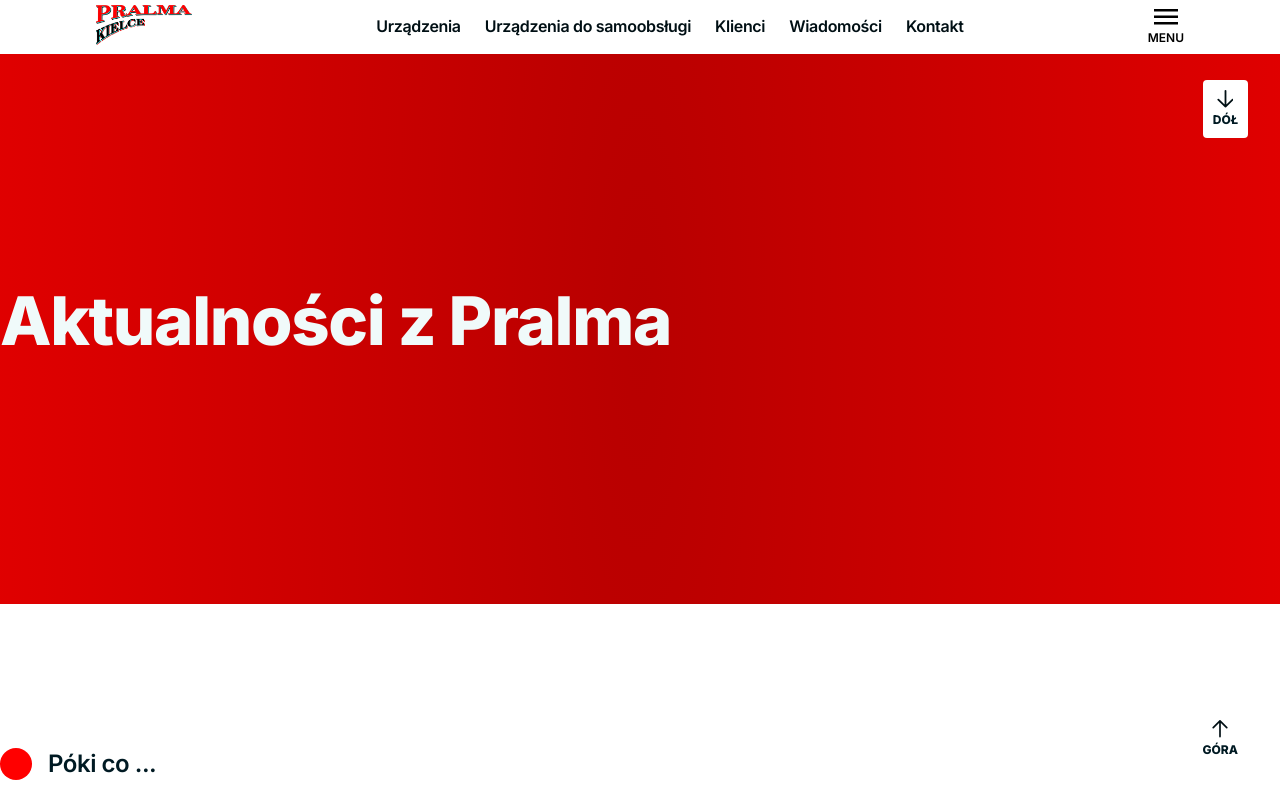
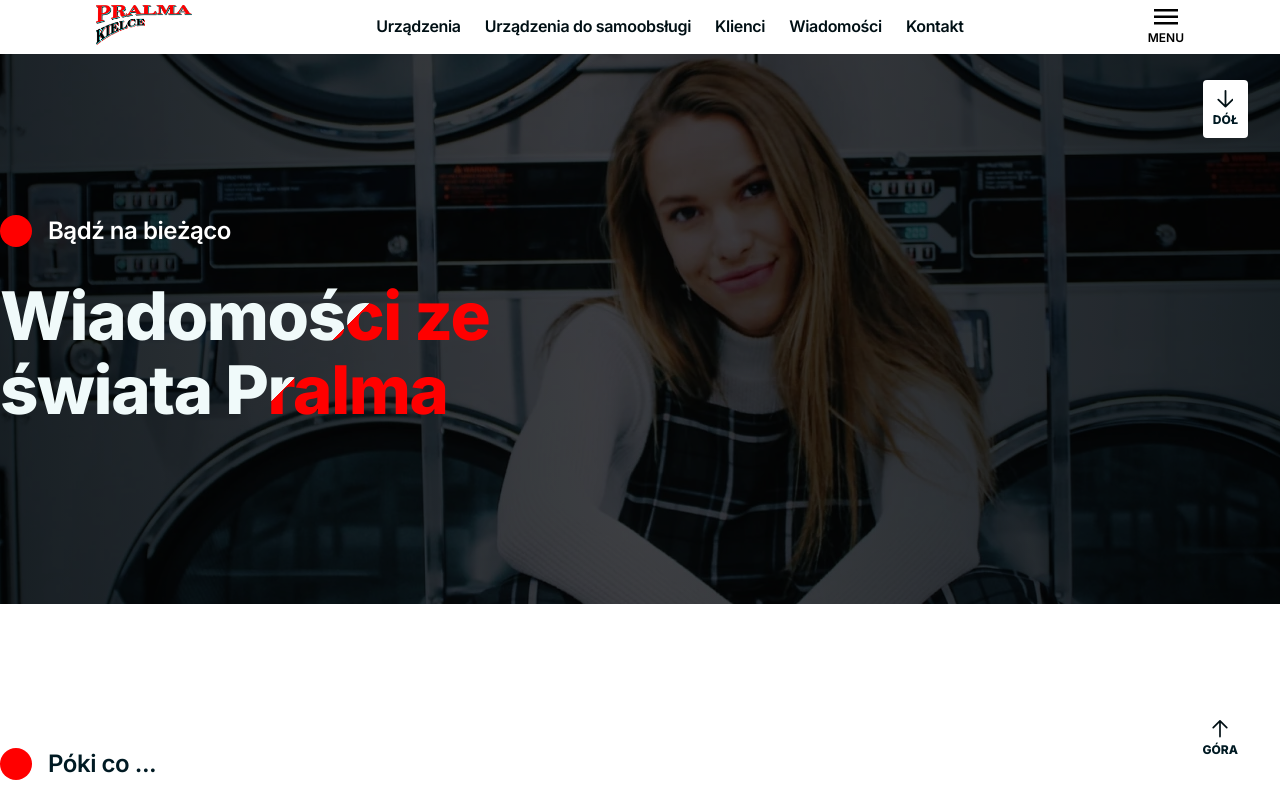
Before and after one commit to krystek77/nextjs-website, a Next.js app: page /wiadomosci in a window 1280 px wide. Shown: the top 800 px of the page. Built offline with nearby package versions, Linux system fonts and the light colour scheme; a web font is replaced by a local one.

Commit message:
Set background for news page banner

```diff
--- a/components/Banner/Banner.module.css
+++ b/components/Banner/Banner.module.css
@@ -38,11 +38,21 @@
 }
 .banner__spareParts {
   background-image: url('/assets/images/for_banners/banner_spareparts.webp'),
-  radial-gradient(
-    90% 1000% at 50% 50%,
-    var(--accent-700) 0%,
-    var(--accent-500) 100%
-  );
+    radial-gradient(
+      90% 1000% at 50% 50%,
+      var(--accent-700) 0%,
+      var(--accent-500) 100%
+    );
   background-position: center right;
   background-blend-mode: darken;
 }
+.banner__news {
+  background-image: url('/assets/images/for_banners/banner_news.webp'),
+    radial-gradient(
+      90% 1000% at 50% 50%,
+      var(--light-700) 0%,
+      var(--dark-700) 100%
+    );
+  background-position: center;
+  background-blend-mode: multiply;
+}
--- a/pages/wiadomosci/index.js
+++ b/pages/wiadomosci/index.js
@@ -2,21 +2,27 @@
  * http://localhost:3000/wiadomosci
  */
 
-import React from "react";
-import Banner from "../../components/Banner/Banner";
-import Title from "../../components/Title/Title";
-import HeadMetaTags from "../../components/HeadMetaTags/HeadMetaTags";
-import SiteInProgress from "../../containers/SiteInProgress/SiteInProgress";
-import styles from "./index.module.css";
+import React from 'react';
+import Banner from '../../components/Banner/Banner';
+import Title from '../../components/Title/Title';
+import HeadMetaTags from '../../components/HeadMetaTags/HeadMetaTags';
+import SiteInProgress from '../../containers/SiteInProgress/SiteInProgress';
+import styles from './index.module.css';
+import Subtitle from '../../components/Subtitle/Subtitle';
 
 function Posts() {
   return (
     <React.Fragment>
       <HeadMetaTags />
-      <Banner>
-        <Title variant='h1' content='Aktualności z Pralma' classes='title_maxWidth_960 title_light_500' />
+      <Banner classes="banner__news">
+        <Subtitle content="Bądź na bieżąco" />
+        <Title
+          variant="h1"
+          content="Wiadomości ze świata Pralma"
+          classes="title_bg_white_red title_maxWidth_640 title_light_500"
+        />
       </Banner>
-      <SiteInProgress page='WIADOMOŚCI' />
+      <SiteInProgress page="WIADOMOŚCI" />
     </React.Fragment>
   );
 }
```
Also changed, not shown: components/Title/Title.module.css (line endings or trailing spaces), public/assets/images/for_banners/banner_news.webp (added).
